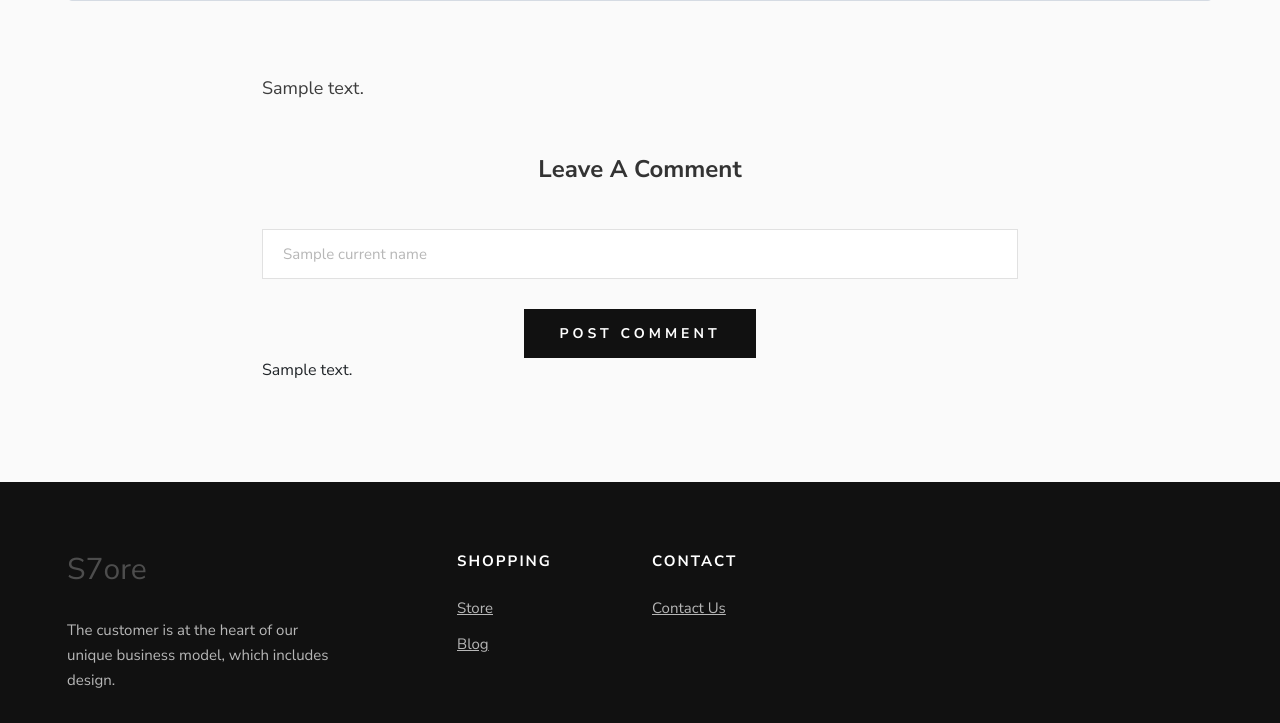
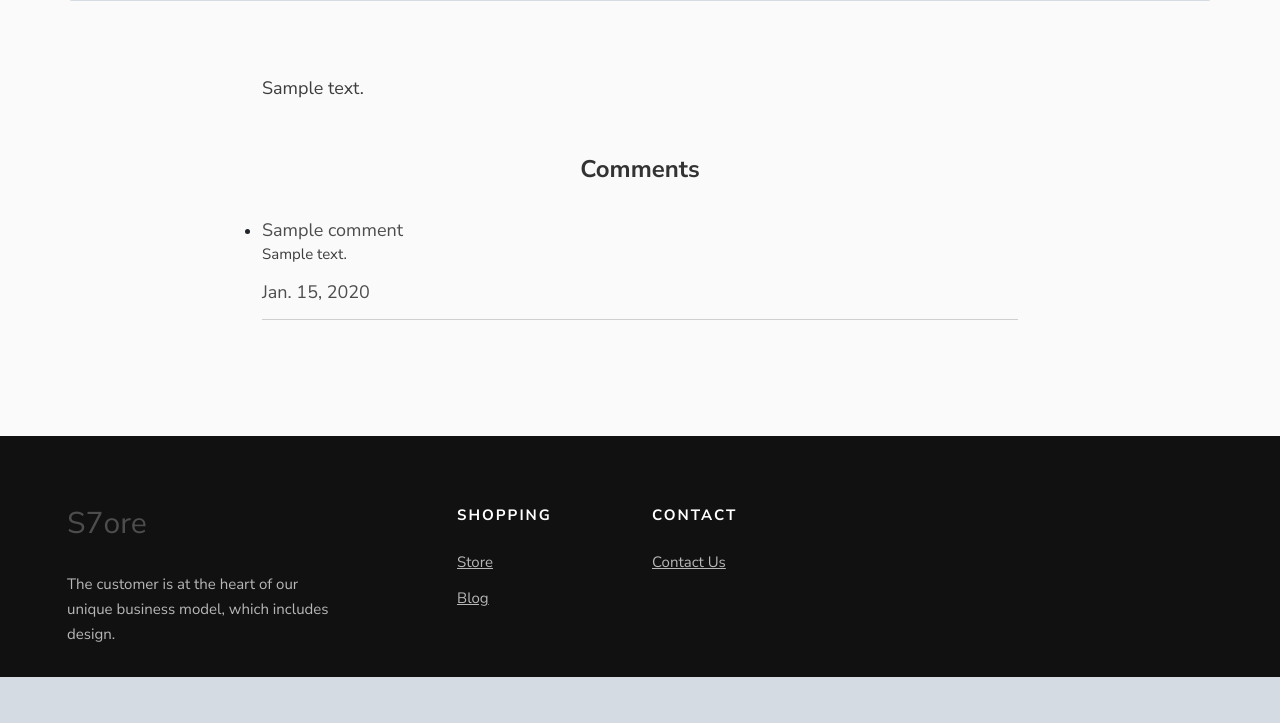
Before and after one commit to lamisgosu11/se104-final-website, a Django app: template store/templates/store/blog_article.html in a window 1280 px wide. Shown: the part 1273-1996 px from the top of the page. After the commit the page ends 1950 px from the top, so only its background shows below. Run offline with Django 3.2, Linux system fonts and the light colour scheme; the template is opened without the code that fills it: most values are stand-ins (such as "Sample title", 1, 10 or a date in 2020); grey boxes marked "Sample" are stand-in pictures; parts of the project's set-up code (start-up, migrations or seed data) failed here and were passed over; some libraries are stand-ins or nearby versions.

Commit message:
fixing comments

```diff
--- a/store/templates/store/blog_article.html
+++ b/store/templates/store/blog_article.html
@@ -87,7 +87,26 @@
                          {% if not post.comments.all %}
                          No comments yet ..
                          {% else %}
-                        <div class="blog__details__comment">
+                         <!-- print comments -->
+                            {% for comment in post.comments.all %}
+                            <div class="blog__details__comment">
+                                <h4>Comments</h4>
+                                <ul>
+                                    <li>
+                                        <div class="comment__item__text">
+                                            <h5>{{comment.name}} </h5>
+                                            <p>{{comment.body}}</p>
+                                                <!-- add a line horizontal -->
+                                            <h5>
+                                                <span>{{comment.date_commented|date}}</span>
+                                            </h7>
+                                            <hr>
+                                        </div>
+                                    </li>
+                                </ul>
+                            </div>
+                            {% endfor %}
+                        <!-- <div class="blog__details__comment">
                             <h4>Leave A Comment</h4>
                             <form action="blog_article" method="post">
                                 {% csrf_token %}
@@ -99,11 +118,7 @@
                                     </div>
                                 </div>
                             </form>
-                        </div>
-
-                        {% for comment in post.comments.all %}
-                        {{comment.body}}
-                        {% endfor %}
+                        </div> -->
                         {% endif %}
                     </div>
                 </div>
--- a/store/templates/store/home.html
+++ b/store/templates/store/home.html
@@ -74,7 +74,7 @@
     <!-- Hero Section End -->
 
     <!-- Banner Section Begin -->
-    <section class="banner spad">
+    <!-- <section class="banner spad">
         <div class="container">
             <div class="row">
                 <div class="col-lg-7 offset-lg-4">
@@ -112,7 +112,7 @@
                 </div>
             </div>
         </div>
-    </section>
+    </section> -->
     <!-- Banner Section End -->
 
     <!-- Product Section Begin -->
```
